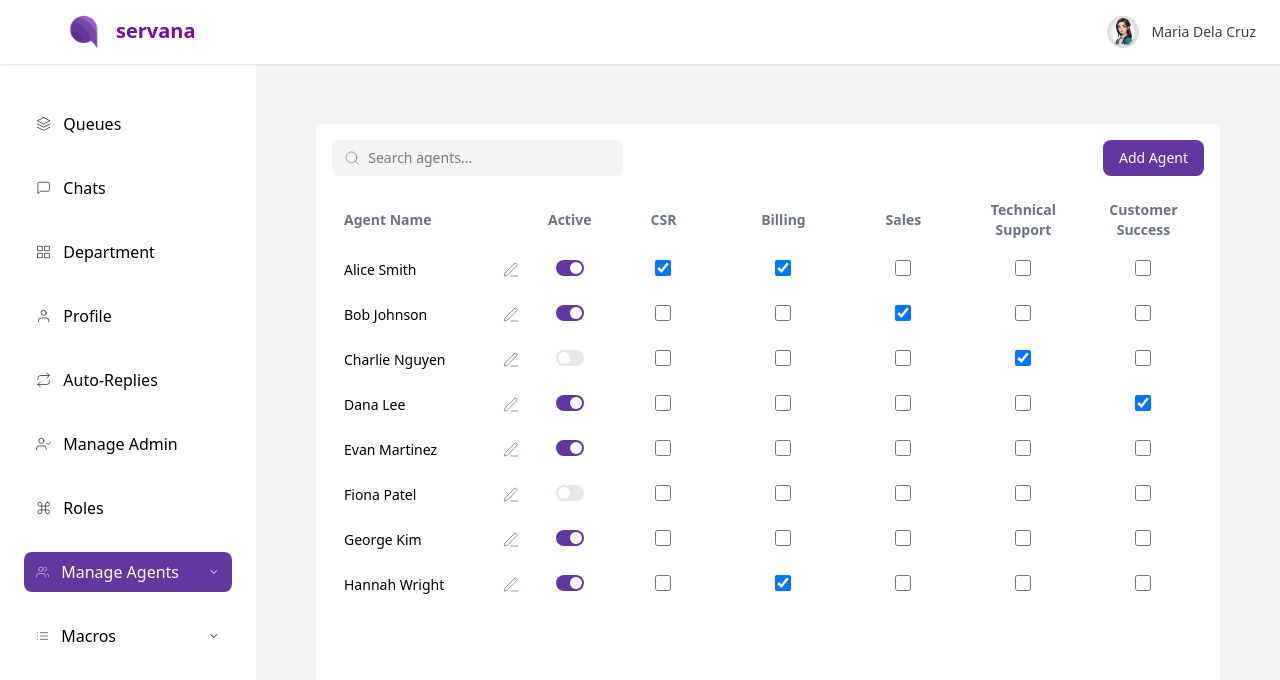
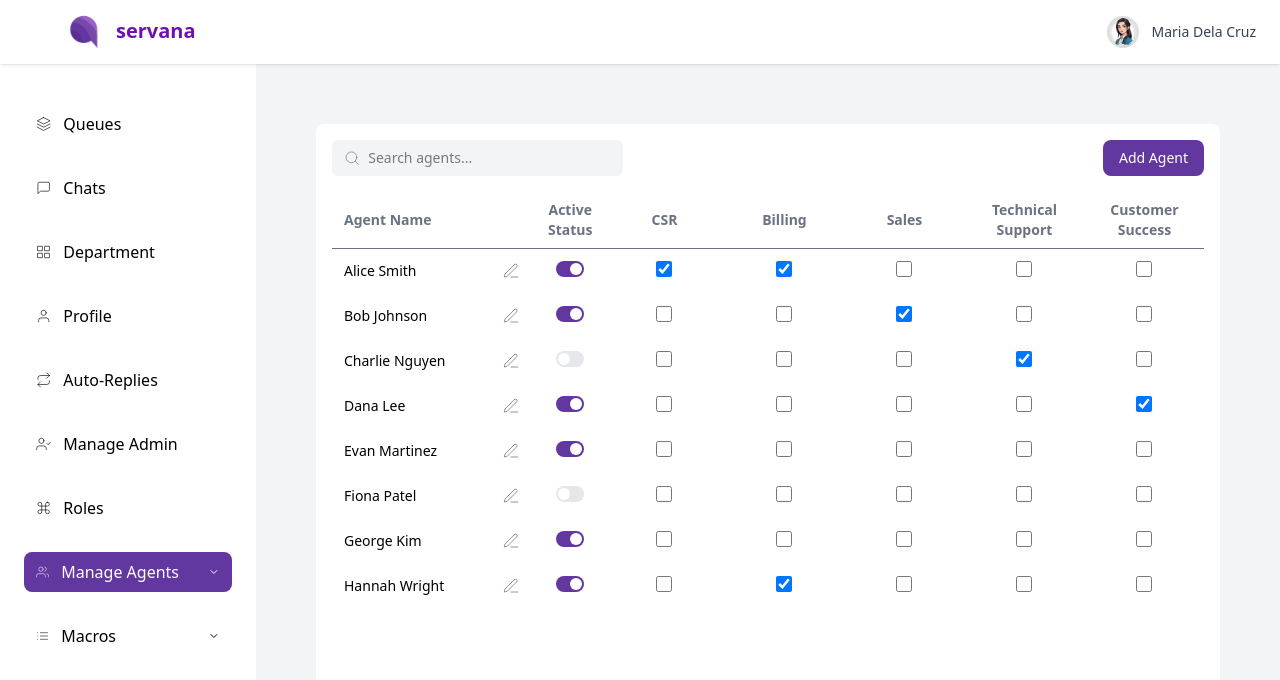
Before and after one commit to manuelamanetjr/frontend_web, a React (Vite) app: page /manage-agents in a window 1280 px wide. Shown: the top 680 px of the page. Built offline with nearby package versions, Linux system fonts and the light colour scheme.

Commit message:
border-b DONE on roles and manageAgents thead

```diff
--- a/screens/ManageAgents.jsx
+++ b/screens/ManageAgents.jsx
@@ -163,13 +163,13 @@ export default function ManageAgents() {
             </div>
             <div className="overflow-x-auto ">
               <table className="min-w-full text-sm text-left">
-                <thead className="bg-white text-gray-500">
+                <thead className="bg-white border-b text-gray-500">
                   <tr>
                     <th className="sticky left-0 z-30 bg-white py-2 px-3 w-48">
                       Agent Name
                     </th>
                     <th className="sticky left-[12rem] z-30 bg-white py-2 px-3 text-center w-24">
-                      Active
+                      Active Status
                     </th>
                     {allDepartments.map((dept, i) => (
                       <th
--- a/screens/Roles.jsx
+++ b/screens/Roles.jsx
@@ -198,7 +198,7 @@ export default function ManageRoles() {
             </div>
             <div className="overflow-x-auto ">
               <table className="min-w-full text-sm text-left">
-                <thead className="bg-white text-gray-500">
+                <thead className="bg-white border-b text-gray-500">
                   <tr>
                     <th className="sticky left-0 z-30 bg-white py-2 px-3 w-48">
                       Role Name
```
